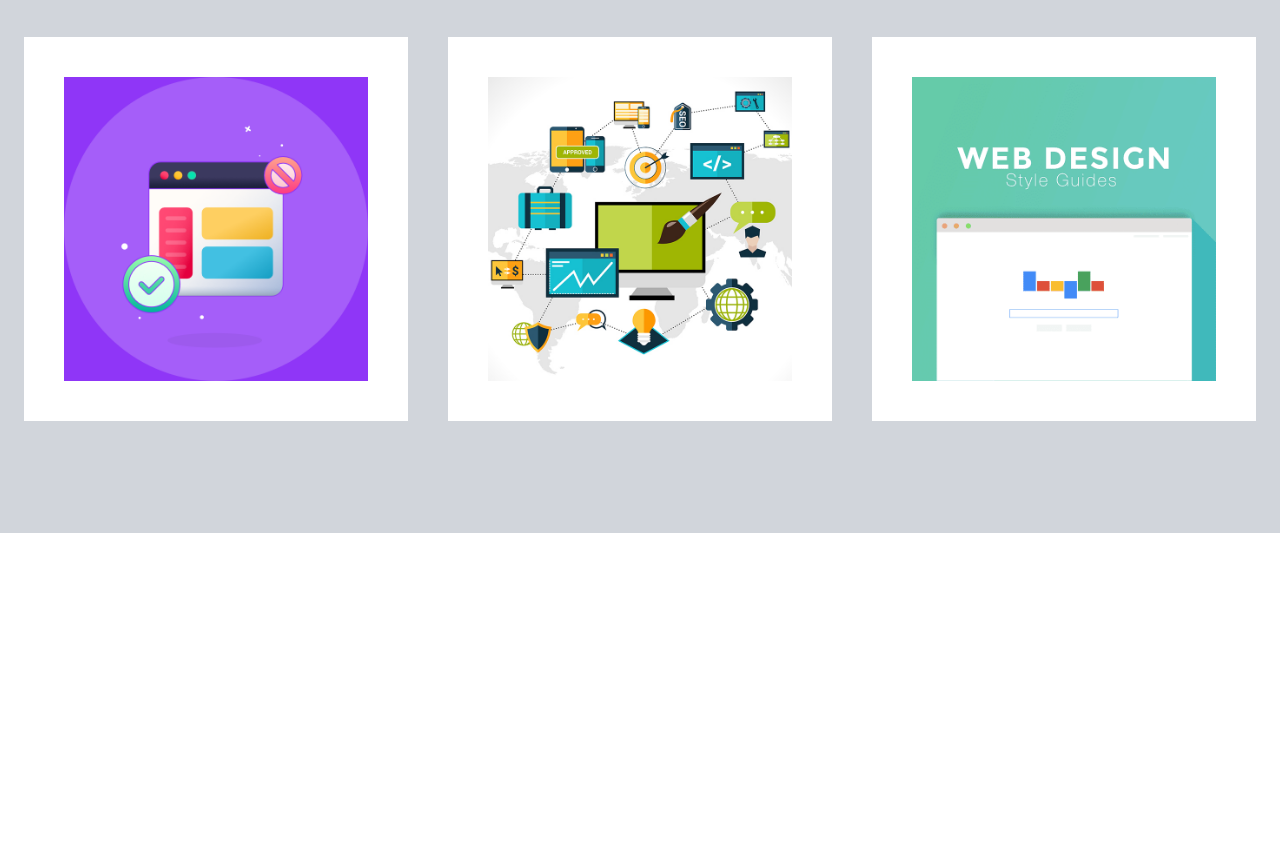
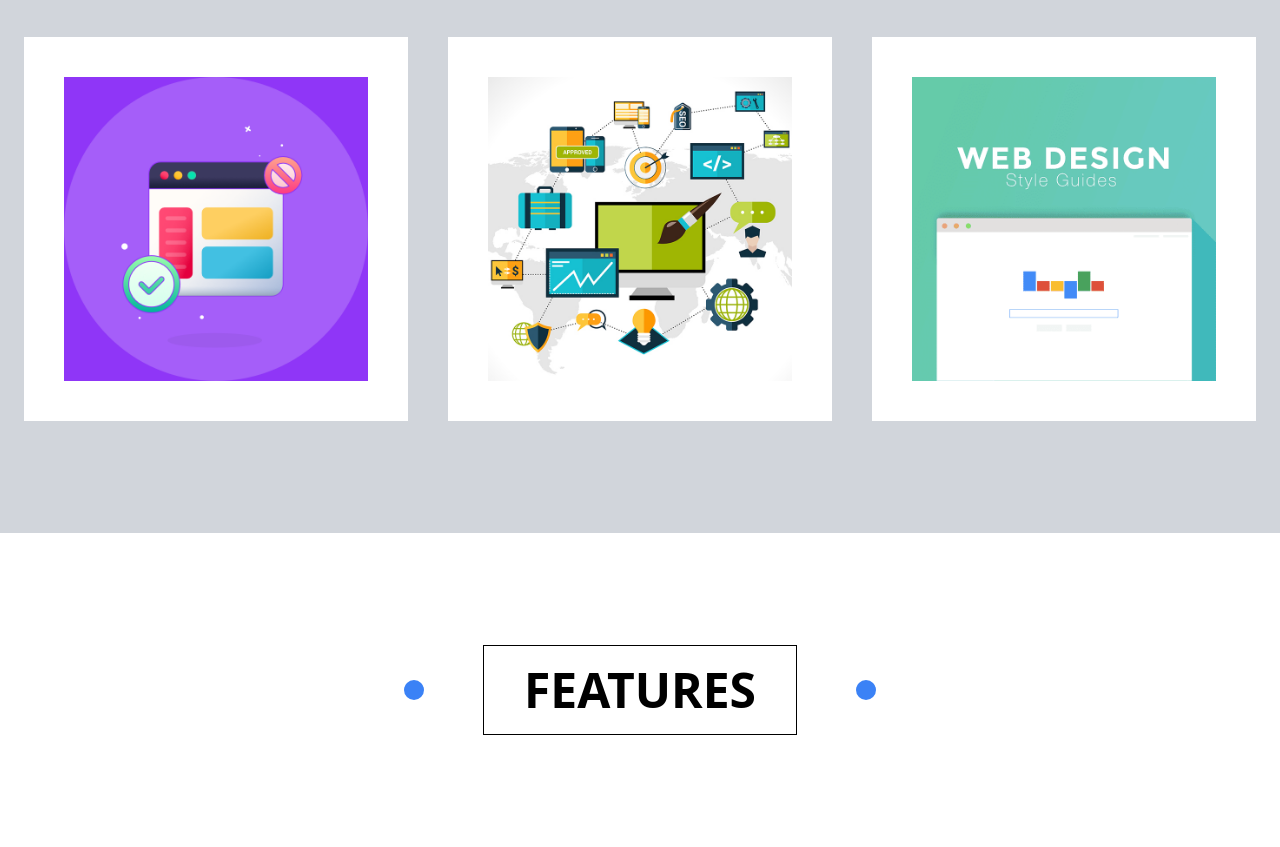
Before and after one commit to Rachid-Ait-Rhoudane/zewana-design-tailwindcss, a plain HTML site: page index.html in a window 1280 px wide. Shown: the part 2870-3717 px from the top of the page. Before the commit the page ends 3403 px from the top, so only its background shows below. Drawn offline with Linux system fonts and the light colour scheme.

```diff
--- a/index.html
+++ b/index.html
@@ -256,6 +256,15 @@
         </section>
         <!-- End gallery -->
 
+        <!-- Start features -->
+        <section class="relative z-10 container mx-auto px-6 py-28">
+            <h1 class="relative border border-black py-3 px-5 text-3xl md:py-5 md:px-10 md:text-5xl uppercase w-fit mx-auto font-bold before:absolute before:top-1/2 before:-translate-y-1/2 before:-left-12 md:before:-left-20 before:w-5 before:h-5 before:rounded-full before:bg-blue-500 after:absolute after:top-1/2 after:-translate-y-1/2 after:-right-12 md:after:-right-20 after:w-5 after:h-5 after:rounded-full after:bg-blue-500 hover:before:animate-heading-before hover:after:animate-heading-after hover:text-white before:-z-50 after:-z-50 delay-75">features</h1>
+            <div class="">
+
+            </div>
+        </section>
+        <!-- End features -->
+
     </main>
     <!-- End main content -->
 
```
Also changed, not shown: public/images/features-01.jpg (added), public/images/features-02.jpg (added), public/images/features-03.jpg (added).
